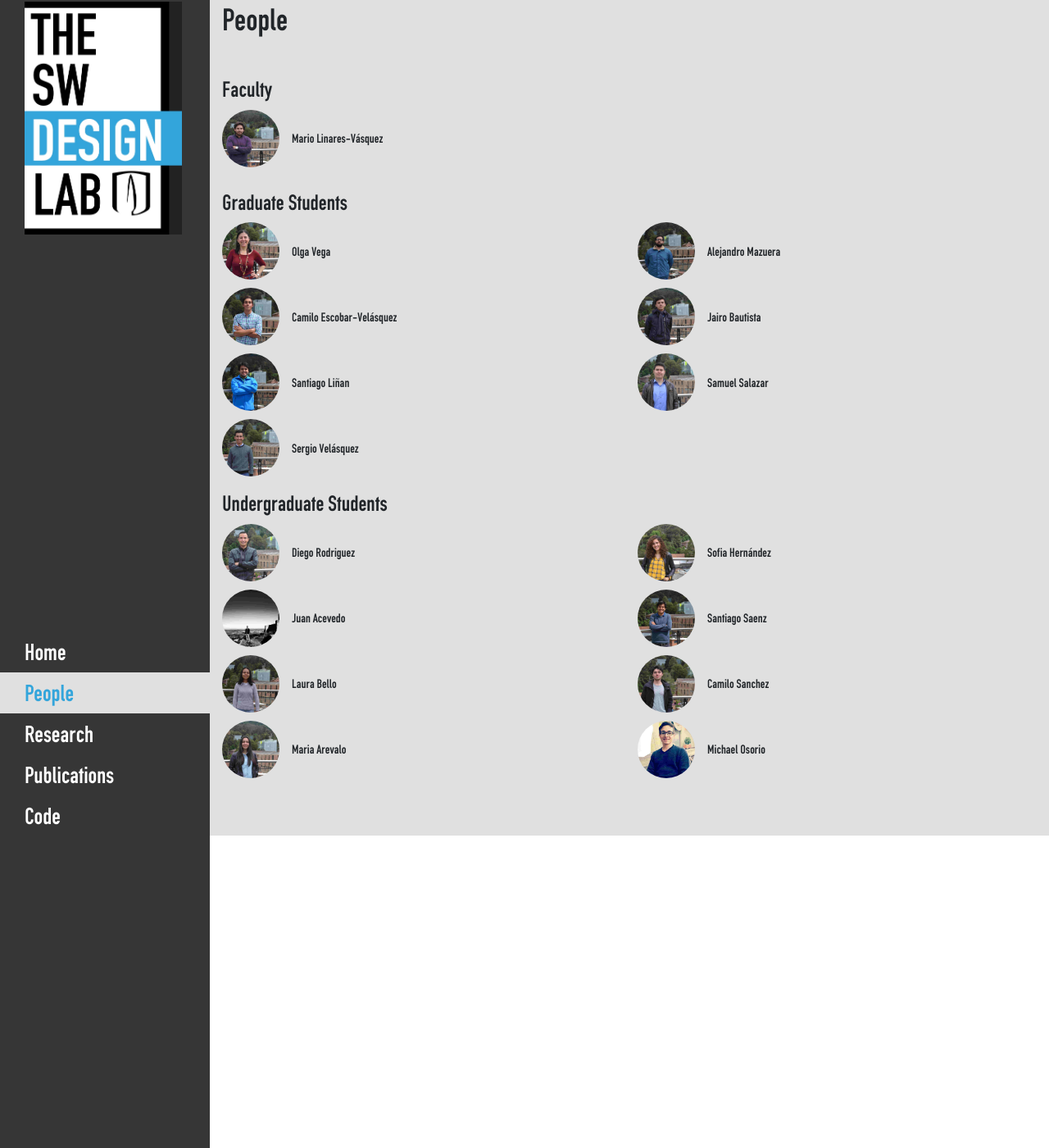
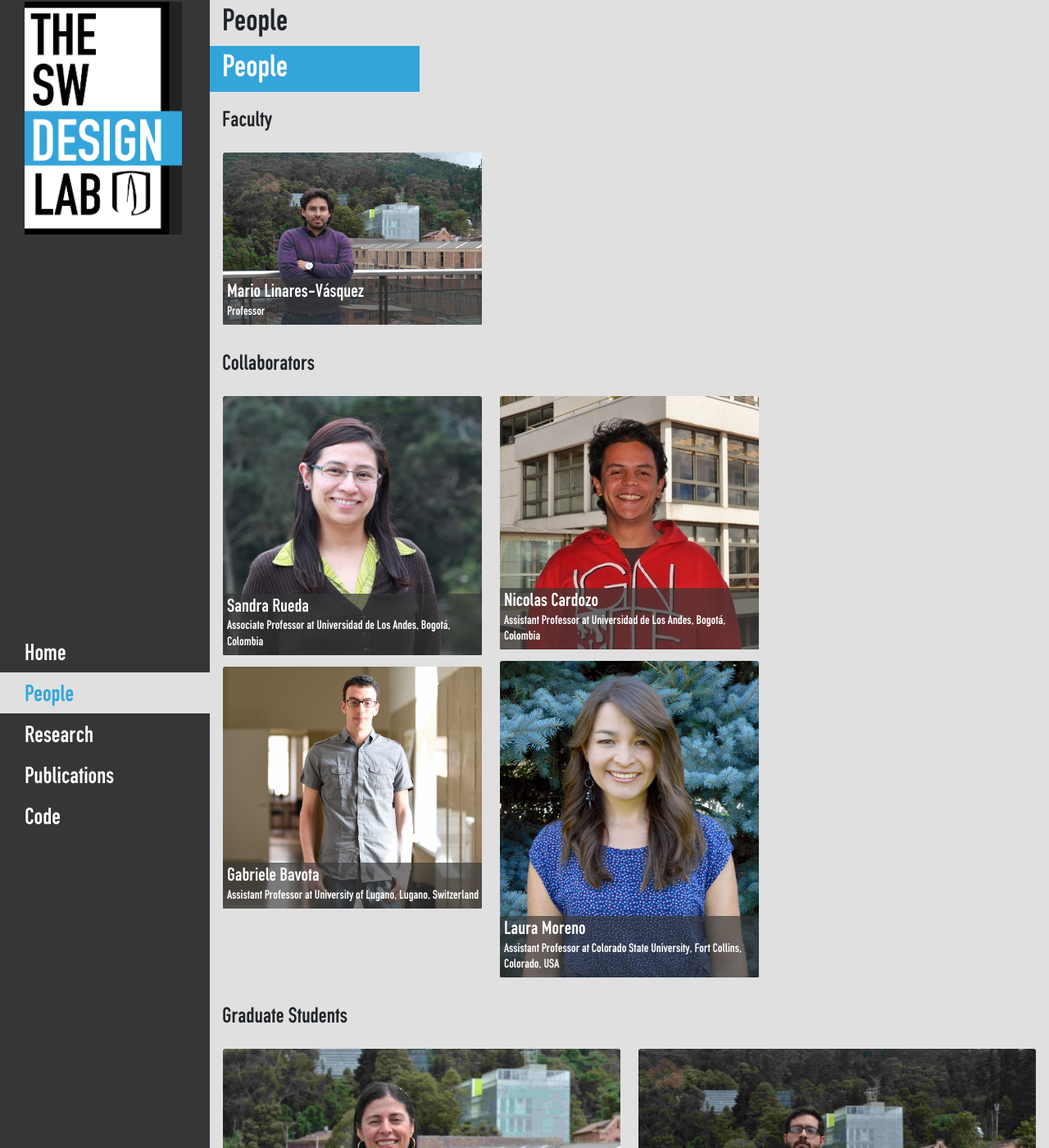
Before and after one commit to uwsampa/research-group-web, a Jekyll site: the page built from people.html, in a window 1280 px wide and 1400 px high. Shown: the whole window at 82% size. Built offline with Jekyll 4.4.1, drawn with Linux system fonts in a browser that asks for light colours; nearby versions of some CDN libraries; some of the changed text lies outside the part shown.

Commit message:
People layout change and more projects

```diff
--- a/_data/people.yml
+++ b/_data/people.yml
@@ -3,41 +3,50 @@ facultyMario:
     display_name: "Mario Linares-Vásquez"
     role: faculty
     image: /img/people/fotoMarioLinaresV.jpg
+    bio: "Professor"
+    webpage: "https://profesores.virtual.uniandes.edu.co/mlinaresv/en/inicio-en/"
 
 docOlga:
     display_name: "Olga Vega"
     role: grad
     image: /img/people/fotoOlgaVega.jpg
+    bio: "Phd. Student"
 
 mastCamilo:
     display_name: "Camilo Escobar-Velásquez"
     role: grad
     image: /img/people/fotoCamiloEscobarV.jpg
+    bio: "MSc. Student"
 
 mastSantiago:
     display_name: "Santiago Liñan"
     role: grad
     image: /img/people/fotoSantiagoLinan.jpg
+    bio: "MSc. Student"
 
 mastSergio:
     display_name: "Sergio Velásquez"
     role: grad
     image: /img/people/fotoSergioVelasquez.jpg
+    bio: "MSc. Student"
 
 mastAlejandro:
     display_name: "Alejandro Mazuera"
     role: grad
     image: /img/people/fotoAlejandroMazuera.jpg
+    bio: "MSc. Student"
 
 mastJairo:
     display_name: "Jairo Bautista"
     role: grad
     image: /img/people/fotoJairoBautista.jpg
+    bio: "MSc. Student"
 
 mastSamuel:
     display_name: "Samuel Salazar"
     role: grad
     image: /img/people/fotoSamuelSalazar.jpg
+    bio: "MSc. Student"
 
 udgDiego:
     display_name: "Diego Rodriguez"
@@ -83,18 +92,27 @@ collSandraRueda:
     display_name: "Sandra Rueda"
     role: "collab"
     image: /img/people/fotoSandraRueda.jpg
+    webpage: "https://profesores.virtual.uniandes.edu.co/sarueda/en/inicio-en/"
+    bio: "Associate Professor at Universidad de Los Andes, Bogotá, Colombia"
 
 collGabrieleBavota:
     display_name: "Gabriele Bavota"
     role: "collab"
     image: /img/people/fotoGabrieleBavota.jpg
+    webpage: "http://www.inf.usi.ch/faculty/bavota/"
+    bio: "Assistant Professor at University of Lugano, Lugano, Switzerland"
 
 collNicolasCardozo:
     display_name: "Nicolas Cardozo"
     role: "collab"
     image: /img/people/fotoNicolasCardozo.jpg
+    webpage: "https://profesores.virtual.uniandes.edu.co/ncardozo/en/inicio-en/"
+    bio: "Assistant Professor at Universidad de Los Andes, Bogotá, Colombia"
+
 
 collLauraMoreno:
     display_name: "Laura Moreno"
     role: "collab"
     image: /img/people/fotoLauraMoreno.jpg
+    webpage: "https://profesores.virtual.uniandes.edu.co/ncardozo/en/inicio-en/"
+    bio: "Assistant Professor at Colorado State University, Fort Collins, Colorado, USA"
--- a/_layouts/default.html
+++ b/_layouts/default.html
@@ -84,28 +84,33 @@
 
                         </ul>
                     </div>
-                    {% if page.image %}
+                    {% if page.image or page.jumbotron%}
                     <div class="row" style="padding-top: 15px">
+                            {% if page.image %}
                         <div class="col-sm-12 col-md-12 col-lg-6">
                             <img src="{{ page.image }}"
                                 alt="{{ page.title }}"
                                 id="pageImage"
                                 class="img-fluid mx-auto d-block mb-4"/>
                         </div>
+                        {% endif %}
+                        {% if page.jumbotron %}
                         <div class="col-sm-12 col-md-12 col-lg-6">
-			    <div class="center-vert">
+			                <div class="center-vert">
                                 <div class="jumbotron">
                                     <p>
                                         The Software Design Lab is a research group at <a href="http://uniandes.edu.co">Los Andes University</a>
                                         in the <a href="http://sistemas.uniandes.edu.co">System & Computing Engineering</a> department.
                                     </p>
                                 </div>
-			    </div>
+			                </div>
                         </div>
+                        {% endif %}
                     </div>
+                    {% endif %}
 
 
-                    {% endif %}
+
 
 
 
--- a/people.html
+++ b/people.html
@@ -2,28 +2,41 @@
 layout: default
 title: People
 
-picture-role-groups:
-- {roles: [faculty], width: 8}
-- {roles: [grad], width: 12}
-- {roles: [ugrad], width: 12}
+role-tables:
+- - roles: [faculty]
+    width: 8
+    image: true
+- - roles: [collab]
+    width: 12
+    image: true
+- - roles: [grad]
+    width: 12
+    image: true
+- - roles: [ugrad]
+    width: 12
+    image: true
+
 ---
 
-<section class="people row justify-content-between">
-    {% for role-group in page.picture-role-groups %}
-        <div class="col-md-{{ role-group.width }}">
-            {% for role in role-group.roles %}
-                {% include role-people.html role=role image=true %}
-            {% endfor %}
+<div class="row">
+    <div class="col-lg-3" style="background-color: #33a5db; color: white">
+        <h1>People</h1>
+    </div>
+</div>
+{% for role-table in page.role-tables %} {% for role-column in role-table %} {% for role-key in role-column.roles %} {% for
+role in site.roles %} {% if role.key == role-key %}
+<h3 class="pt-3"> {{ role.name }} </h3>
+<div class="card-columns role {{ role.key }}" style="padding-top: 15px">
+    {% for item in site.data.people %} {% assign person = item[1] %} {% if person.role == role.key %}
+    <div class="card bg-inverse">
+        <img class="card-img" src="{{ site.base }}{{ person.image }}" alt="{{person.display_name}}">
+        <div class="card-img-overlay h-100 d-flex flex-column justify-content-end" style="padding: 0px">
+            <div style="background-color: #363636aa; color: white; padding-left: 5px">
+                <h4 class="card-title" style="margin-bottom: 0px">{{person.display_name}}</h4>
+                <h6>{{person.bio}}</h6>
+            </div>
         </div>
-    {% endfor %}
-</section>
-
-<section class="people row justify-content-between">
-    {% for role-group in page.no-picture-role-groups %}
-        <div class="col-md-{{ role-group.width }}">
-            {% for role in role-group.roles %}
-                {% include role-people.html role=role image=false %}
-            {% endfor %}
-        </div>
-    {% endfor %}
-</section>
+    </div>
+    {% endif %} {% endfor %}
+</div>
+{% endif %} {% endfor %} {% endfor %} {% endfor %} {% endfor %}
```
Also changed, not shown: _projects/bpmn-requirements-project.md (added, +12 -0 lines), _projects/finance-app-analysis-project.md (added, +15 -0 lines), _projects/ms-traceability-project.md (added, +13 -0 lines), _projects/mutode-project.md (added, +12 -0 lines), _projects/traceabilityBPMN-project.md (added, +13 -0 lines), index.html (+24 -6 lines), _projects/android-vulnerabilities-project.md (renamed from _projects/android-project.md), img/project-images/traceabilityBPMN.png (added), temp/a-project.md (renamed from _projects/a-project.md), temp/big-project.md (renamed from _projects/big-project.md), temp/logo-project.md (renamed from _projects/logo-project.md), temp/longer-project.md (renamed from _projects/longer-project.md), temp/short-inactive-project.md (renamed from _projects/short-inactive-project.md).
